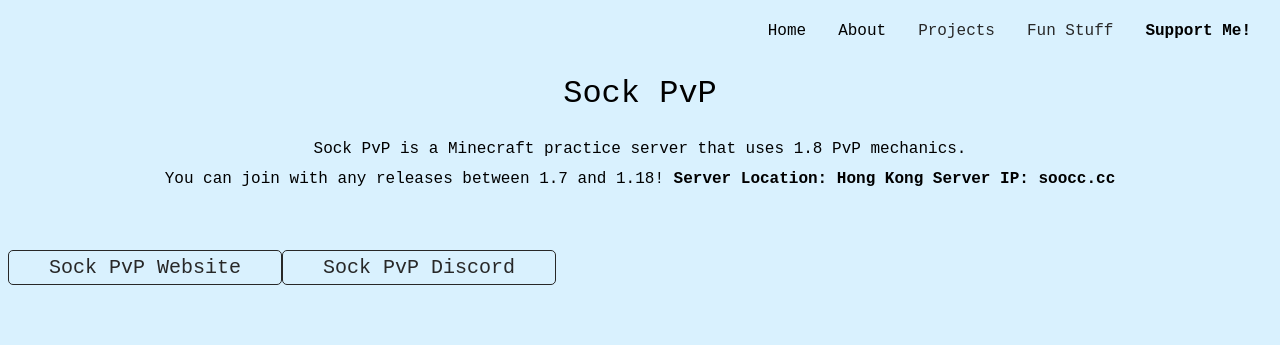
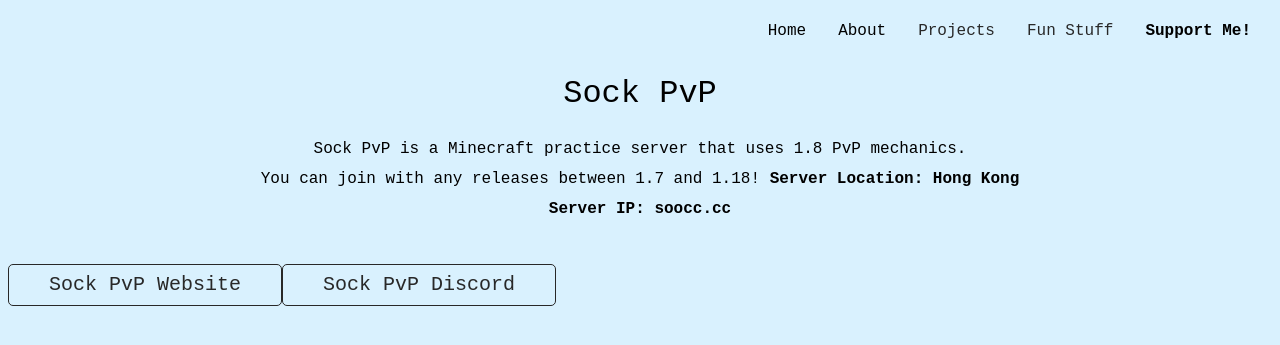
Before and after one commit to soocc/sooccsocks2, a Jekyll site: the page built from projects/sock-pvp.html, in a window 1280 px wide. Shown: the top 345 px of the page. Built offline with Jekyll 4.4.1, drawn with Linux system fonts in a browser that asks for light colours.

Commit message:
sockpvp upate

```diff
--- a/projects/sock-pvp.html
+++ b/projects/sock-pvp.html
@@ -14,16 +14,16 @@
       Sock PvP is a Minecraft practice server that uses 1.8 PvP mechanics.<br>
       You can join with any releases between 1.7 and 1.18!
 
-      <strong>Server Location: Hong Kong</strong>
-      <strong>Server IP: soocc.cc</strong>
+      <strong>Server Location: Hong Kong</strong><br>
+      <strong>Server IP: soocc.cc</strong><br>
+
+      <a class="abutton" align="center" href="https://www.soocc.cc">
+        Sock PvP Website
+      </a>
+
+      <a class="abutton" align="center" href="https://discord.com/invite/PTyBbkc3nc">
+        Sock PvP Discord
+      </a>
     </p>
-
-    <a class="abutton" href="https://www.soocc.cc">
-      Sock PvP Website
-    </a>
-
-    <a class="abutton" href="https://discord.com/invite/PTyBbkc3nc">
-      Sock PvP Discord
-    </a>
   </body>
 </html>
```
